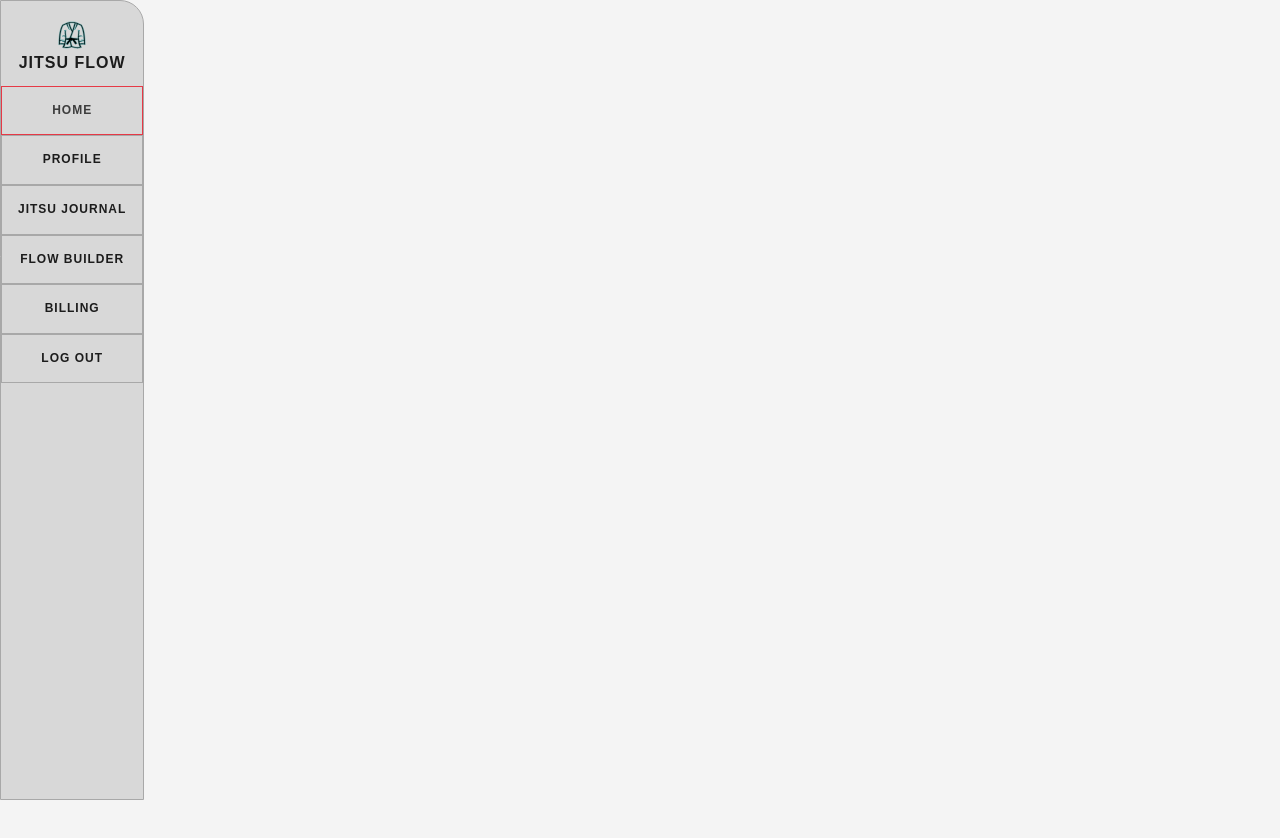
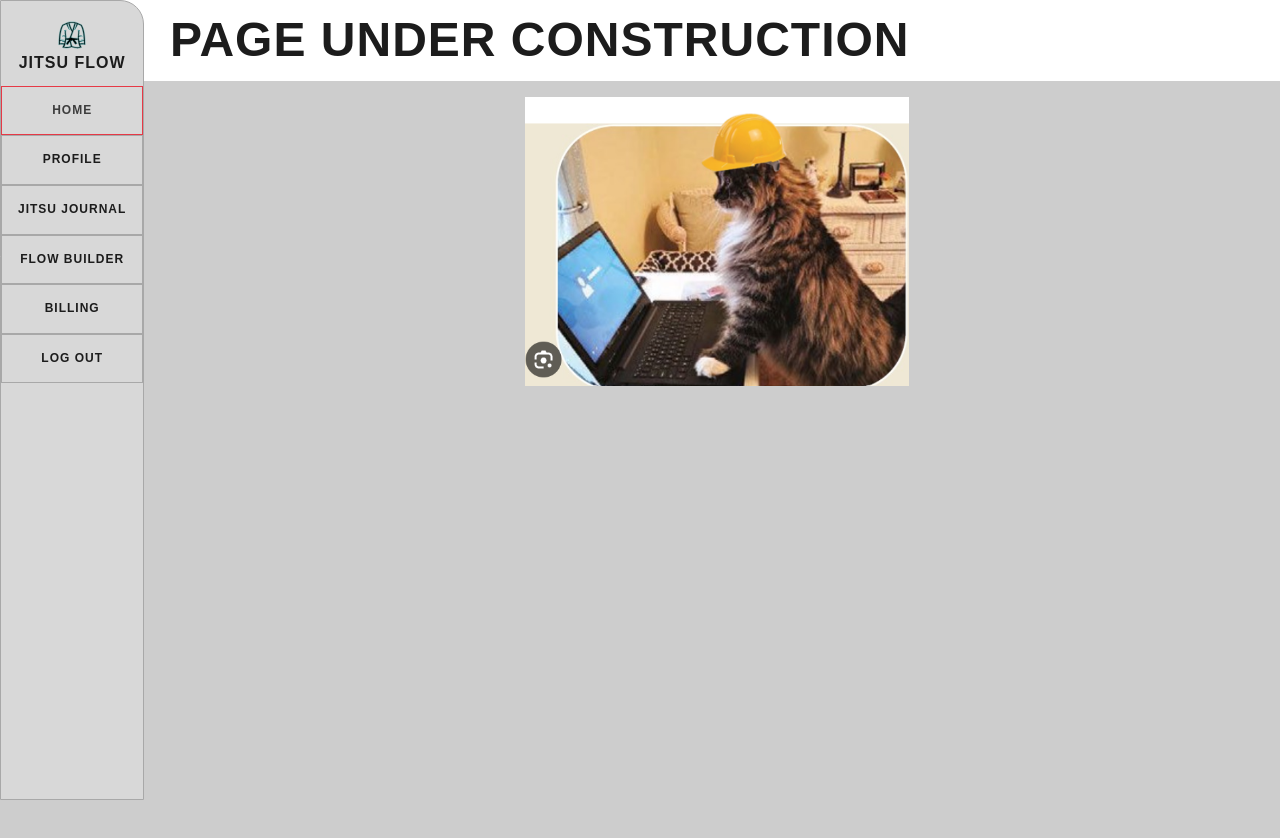
Before and after one commit to cedricklacro/jitsuflow, a React (Vite) app: page / in a window 1280 px wide. Shown: the top 838 px of the page. Before the commit the page ends 800 px from the top, so only its background shows below. Built offline with nearby package versions, Linux system fonts and the light colour scheme.

Commit message:
Create placeholder for pages not yet created (under construction)

```diff
--- a/src/pages/others/UnderConstructionPage/UnderConstructionPage.jsx
+++ b/src/pages/others/UnderConstructionPage/UnderConstructionPage.jsx
@@ -1,10 +1,16 @@
 import './UnderConstructionPage.scss';
-
+import cat from '../../../assets/images/cat.png';
 function UnderConstructionPage() {
   return (
-    <div>
+    <section className='under-construction'>
+      <h1 className='under-construction__header'>Page Under Construction</h1>
+      <main className='under-construction__main-container'>
+        <div className='under-construction__categories'>
+          <img className='under-construction__cat' src={cat}/>
+        </div>
+      </main>
+    </section>
 
-    </div>
   )
 }
 
--- a/src/pages/others/UnderConstructionPage/UnderConstructionPage.scss
+++ b/src/pages/others/UnderConstructionPage/UnderConstructionPage.scss
@@ -1,2 +1,49 @@
 @use '../../../styles/partials/variables' as *;
 @use '../../../styles/partials/mixins' as *;
+
+.under-construction {
+    display: flex;
+    flex-direction: column;
+
+    &__header {
+        display: flex;
+        align-items: center;
+        padding: 76px 0 1rem 1rem;
+        background-color: white;
+        @include text-header;
+        @include desktop {
+            width: 100vw;
+            height: 80.91px;
+            padding-top: 0;
+            padding-bottom: 0;
+            padding-left: 170px;
+        }
+    }
+    &__main-container {
+        display: flex;
+    }
+    &__categories {
+        display: flex;
+        flex-direction: column;
+        align-items: center;
+        padding: 1rem;
+        height: 40vh;
+        background-color: #cdcdcd;
+        border-bottom-right-radius: 0.5rem;
+        border-bottom-left-radius: 0.5rem;
+        width: 100%;
+        border: 1px solid $color-border;
+
+        @include desktop {
+            padding: 1rem 1rem 1rem 170px;
+            flex-direction: column;
+            height: 100vh;
+            width: 100vw;
+            border-radius: 0;
+            border: 0;
+        }
+    }
+    &__cat {
+        max-width: 30vw;
+    }
+}
```
Also changed, not shown: src/assets/images/cat.png (added).
